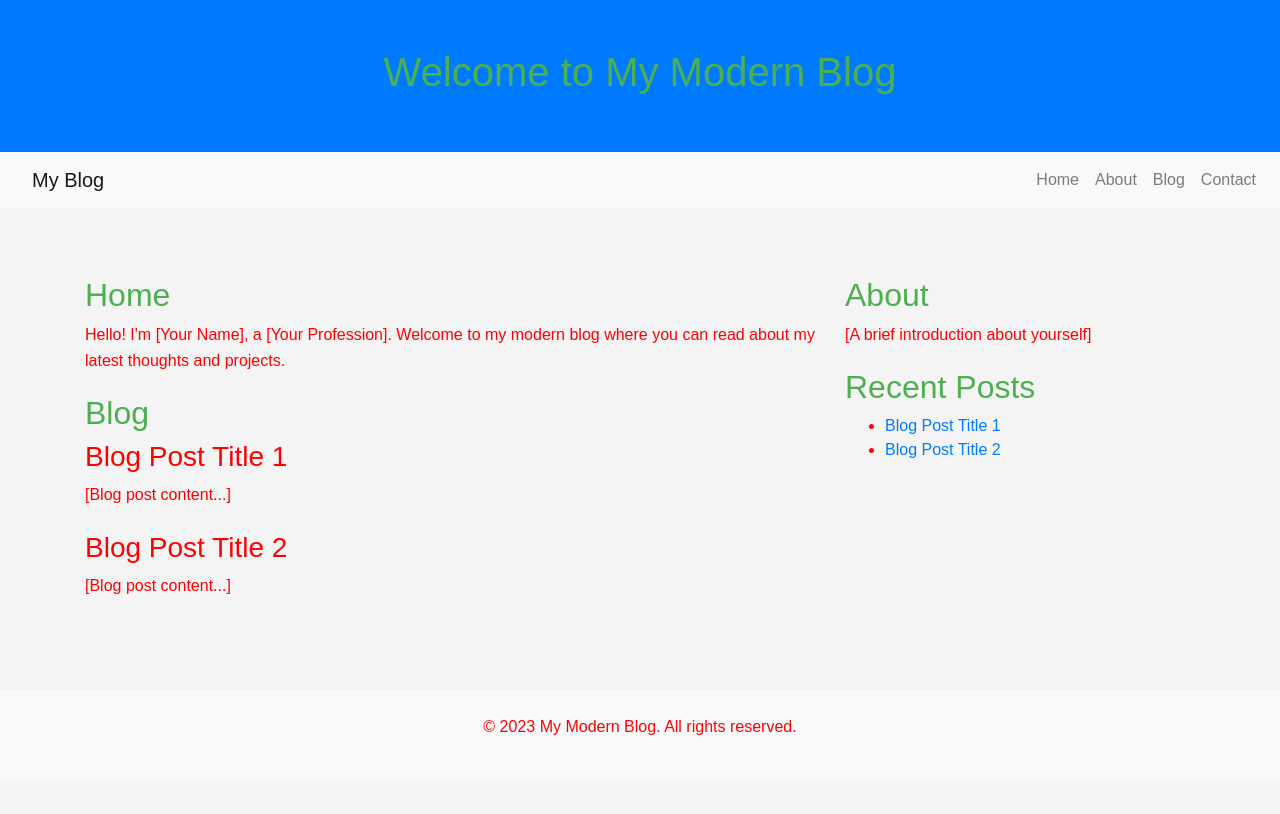
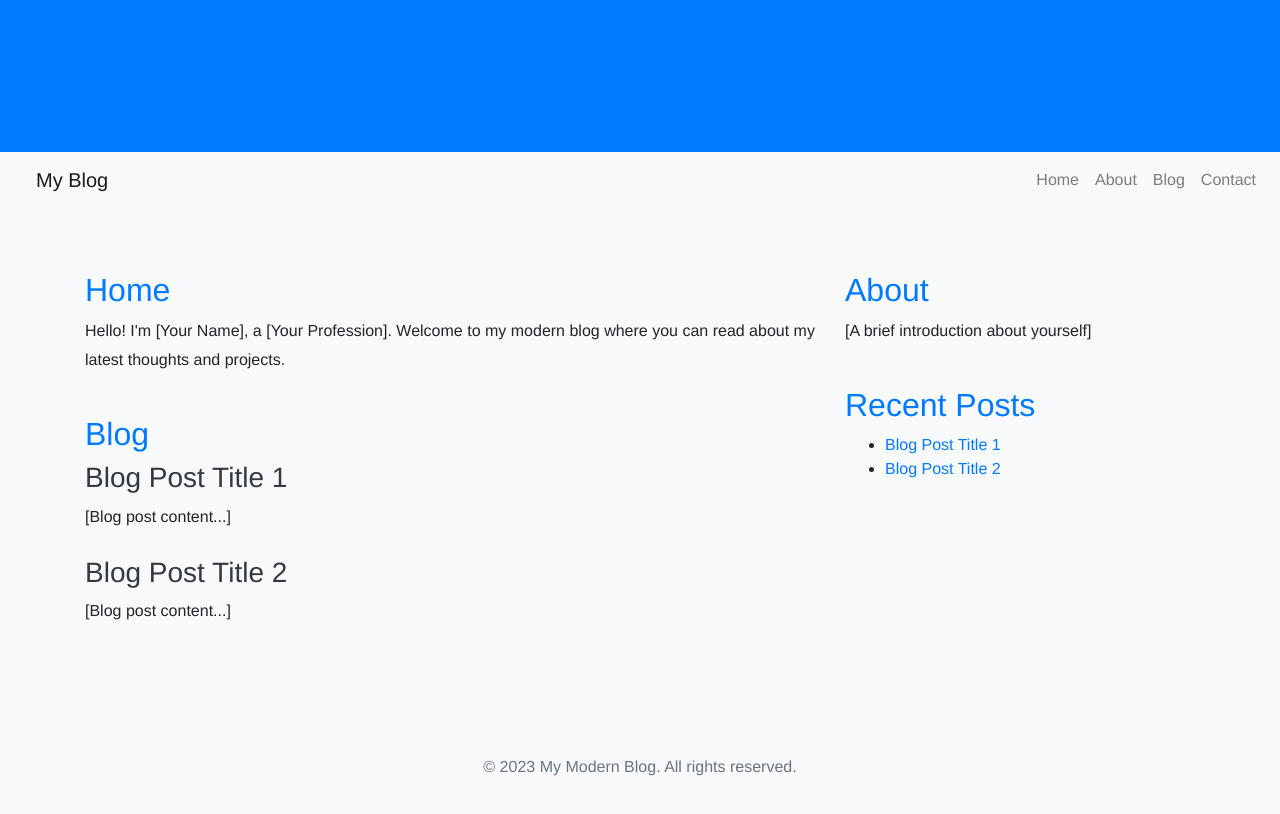
Before and after one commit to DangKChuong/website, a plain HTML site: page index.html in a window 1280 px wide. Drawn offline with nearby package versions, Linux system fonts and the light colour scheme.

Commit message:
Update CSS file

```diff
--- a/styles.css
+++ b/styles.css
@@ -2,51 +2,91 @@
 
 /* General Styles */
 body {
-    font-family: Arial, sans-serif;
+    font-family: 'Helvetica Neue', Arial, sans-serif;
     margin: 0;
     padding: 0;
-    background-color: #f4f4f4;
-    color: #ff0000;
+    background-color: #f8f9fa;
+    color: #212529;
 }
 
 header {
-    background-color: #4CAF50;
+    background-color: #007bff;
     color: white;
-    padding: 1em 0;
+    padding: 2em 0;
     text-align: center;
 }
 
 nav {
-    background-color: #333;
-    overflow: hidden;
+    background-color: #343a40;
 }
 
 nav a {
-    float: left;
-    display: block;
     color: white;
     text-align: center;
-    padding: 14px 16px;
+    padding: 14px 20px;
     text-decoration: none;
 }
 
 nav a:hover {
-    background-color: #ddd;
-    color: black;
+    background-color: #495057;
+    color: white;
 }
 
 main {
-    padding: 20px;
+    padding: 40px 0;
 }
 
 section {
-    margin-bottom: 20px;
+    margin-bottom: 40px;
 }
 
 h1, h2 {
-    color: #4CAF50;
+    color: #007bff;
+}
+
+h3 {
+    color: #343a40;
 }
 
 p {
-    line-height: 1.6;
+    line-height: 1.8;
 }
+
+footer {
+    background-color: #f8f9fa;
+    color: #6c757d;
+    padding: 20px 0;
+    text-align: center;
+}
+
+.container {
+    max-width: 1140px;
+    margin: 0 auto;
+    padding: 0 15px;
+}
+
+.row {
+    display: flex;
+    flex-wrap: wrap;
+}
+
+.col-md-8, .col-md-4 {
+    padding: 15px;
+}
+
+.col-md-8 {
+    flex: 0 0 66.66667%;
+    max-width: 66.66667%;
+}
+
+.col-md-4 {
+    flex: 0 0 33.33333%;
+    max-width: 33.33333%;
+}
+
+@media (max-width: 768px) {
+    .col-md-8, .col-md-4 {
+        flex: 0 0 100%;
+        max-width: 100%;
+    }
+}
```
